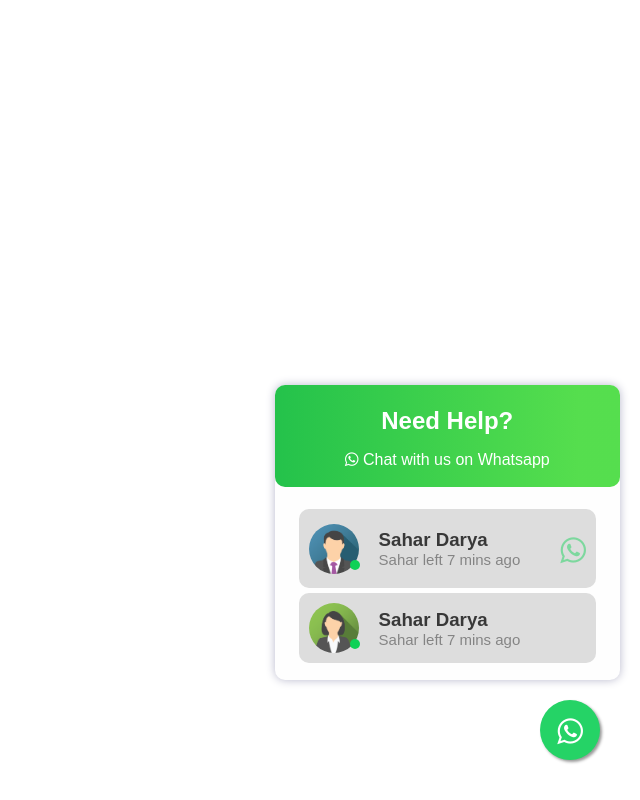
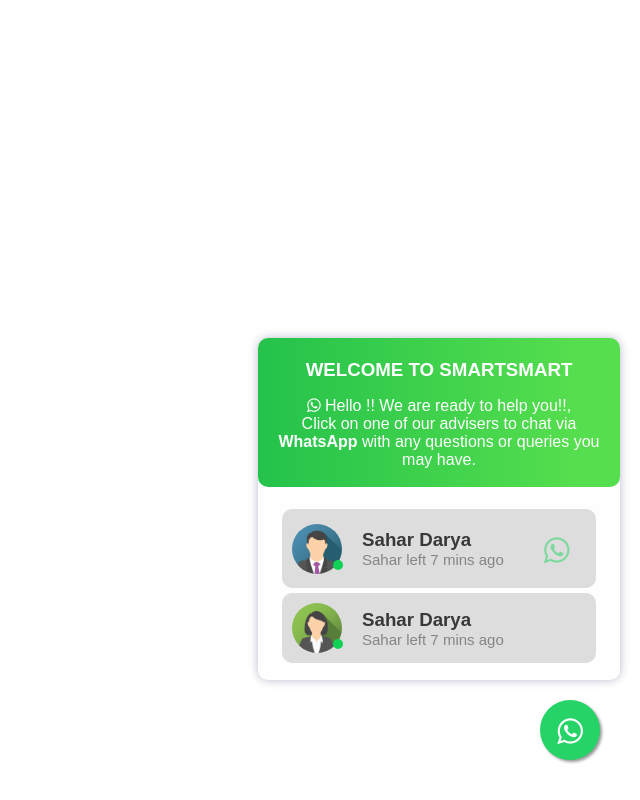
Before and after one commit to cleverpuss/whatsapp-floating-button, a plain HTML site: page index.html in a window 1280 px wide. Both pictures are taken after a click on the link 1210 px from the left and 730 px from the top of the page. Shown: the whole page, without its empty margins (640-1280 px from the left). Drawn offline with Linux system fonts and the light colour scheme.

Commit message:
Replace when clicking person button.

```diff
--- a/assets/css/style.css
+++ b/assets/css/style.css
@@ -119,12 +119,15 @@ body {
   align-items: center;
 }
 
-.header-text h2 {
-  margin-bottom: 0px;
+.header-text h3 {
+  margin-bottom: 0px !important;
+  text-transform: uppercase !important;
 }
 
 .header-text p {
   margin-top: 0px;
+  width: 330px;
+  text-align: center;
 }
 
 .header-text {
@@ -170,6 +173,11 @@ body {
   display: flex;
   flex-direction: row;
   align-items: center;
+  cursor: pointer;
+}
+
+.person:hover {
+  background-color: #80808088;
 }
 
 .person-content {
--- a/assets/js/index.js
+++ b/assets/js/index.js
@@ -3,6 +3,8 @@ let modal = document.getElementById("myModal");
 // Get the button that opens the modal
 let btn = document.getElementById("myBtn");
 let isOpen = false;
+
+let person = document.getElementsByClassName("person");
 // When the user clicks the button, open the modal
 btn.onclick = function () {
   if (!isOpen) {
@@ -12,3 +14,8 @@ btn.onclick = function () {
   }
   isOpen = !isOpen;
 };
+
+function clickPerson() {
+  console.error("over here!");
+  location.href = "https://api.whatsapp.com/send?phone=51955081075";
+}
--- a/index.html
+++ b/index.html
@@ -19,15 +19,18 @@
         <div class="modal-header">
           <span class="close"></span>
           <div class="header-text">
-            <h2>Need Help?</h2>
+            <h3>welcome to smartsmart</h3>
             <p>
-              <i class="fa fa-whatsapp my-float"></i> Chat with us on Whatsapp
+              <i class="fa fa-whatsapp my-float"></i> Hello !! We are ready to
+              help you!!,</br> Click on one of our advisers to chat via
+              <strong>WhatsApp</strong> with any questions or queries you may
+              have.
             </p>
           </div>
         </div>
         <div class="modal-body">
           <div class="person-list">
-            <div class="person">
+              <div class="person" onclick="clickPerson()">
                 <div>
                   <a class="notification">
                     <img
```
Lines whose indentation alone changed are shown as unchanged.
